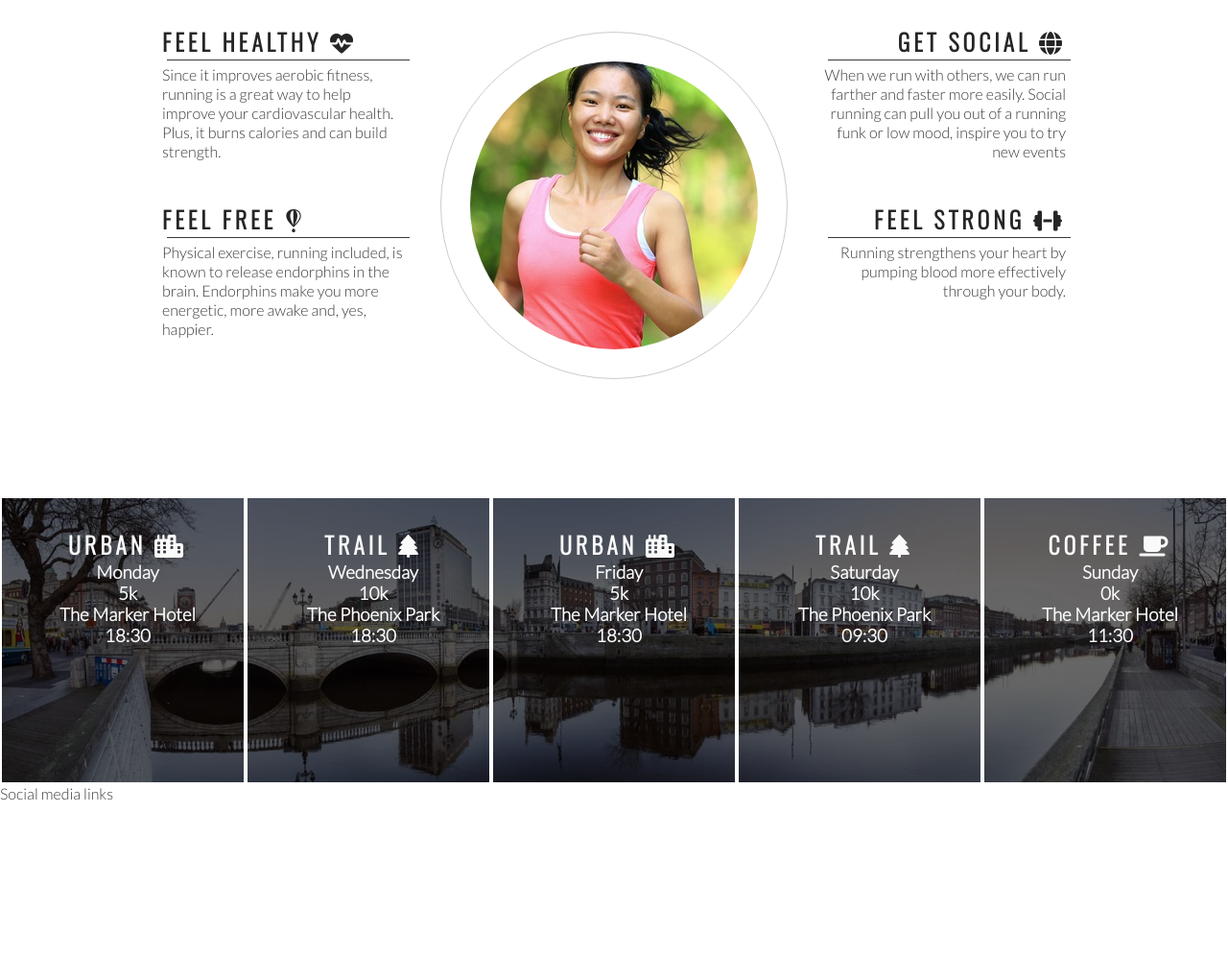
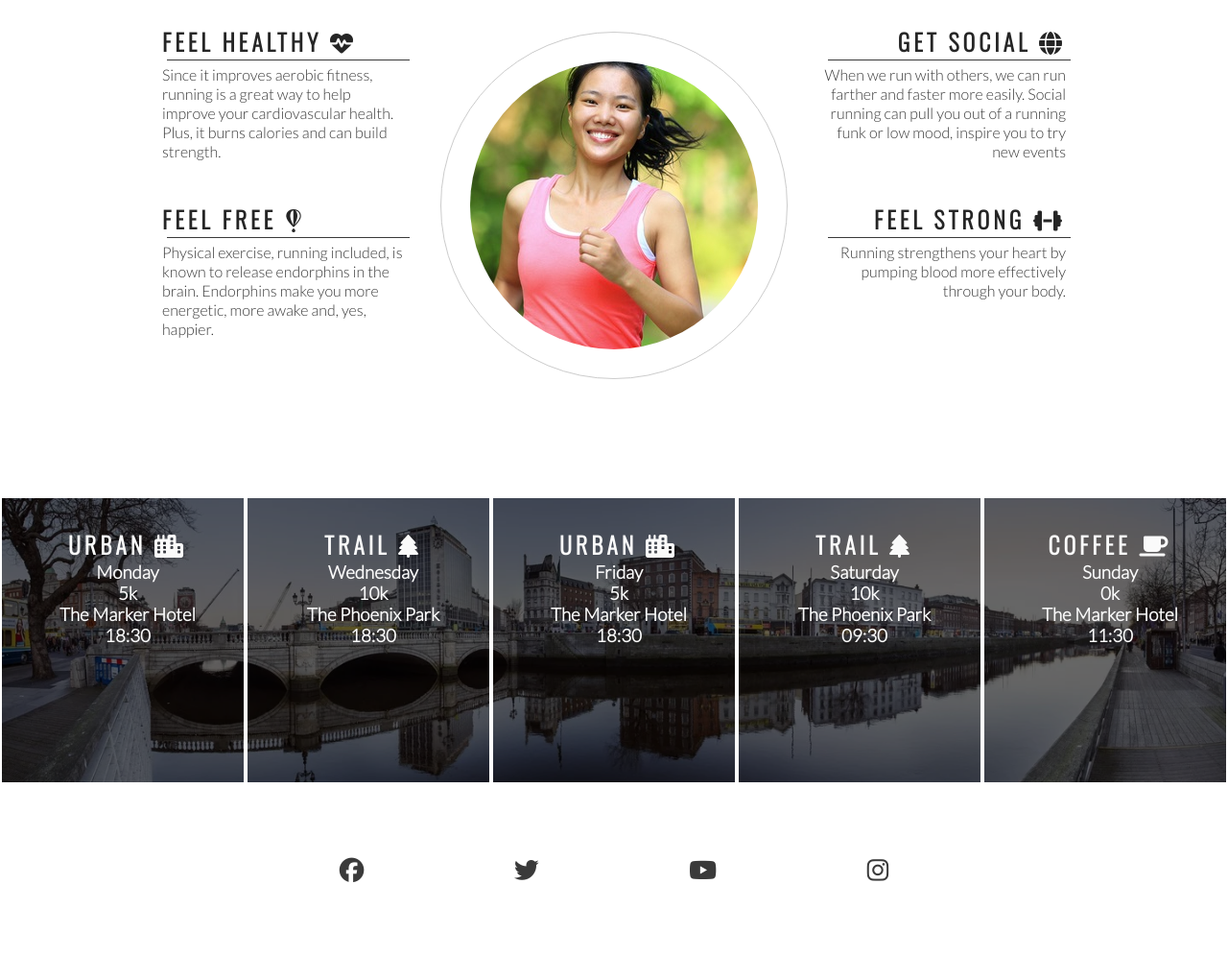
Before and after one commit to antoniog675/Love_Running_Project, a plain HTML site: page index.html in a window 1280 px wide. Shown: the part 778-1774 px from the top of the page at 96% size. Before the commit the page ends 1614 px from the top, so only its background shows below. Drawn offline with nearby package versions, Linux system fonts and the light colour scheme.

Commit message:
add style to footer and social media

```diff
--- a/assets/css/style.css
+++ b/assets/css/style.css
@@ -213,3 +213,24 @@ hr {
 #times h2 {
     color: #fafafa;
 }
+
+/* footer */
+
+footer {
+    height: 150px;
+}
+
+.social-networks {
+    text-align: center;
+}
+
+.social-networks > li {
+    display: inline;
+}
+
+.social-networks i {
+    font-size: 160%;
+    margin: 1%;
+    padding: 5%;
+    color: #3a3a3a;
+}
--- a/index.html
+++ b/index.html
@@ -116,7 +116,24 @@
         </div>
     </section>
     <footer>
-        Social media links
+        <ul class="social-networks">
+            <li>
+                <a href="https://www.facebook.com/" target="_blank" rel="noopener"
+                arial-label="Visit our Facebook page (opens in new tab)"><i class="fab fa-facebook"></i></a>
+            </li>
+            <li>
+                <a href="https://www.twitter.com/" target="_blank" rel="noopener"
+                arial-label="Visit our twitter page (opens in new tab)"><i class="fab fa-twitter"></i></a>
+            </li>
+            <li>
+                <a href="https://www.youtube.com/" target="_blank" rel="noopener"
+                arial-label="Visit our Youtube page (opens in new tab)"><i class="fab fa-youtube"></i></a>
+            </li>
+            <li>
+                <a href="https://www.instagram.com/" target="_blank" rel="noopener"
+                arial-label="Visit our Instagram page (opens in new tab)"><i class="fab fa-instagram"></i></a>
+            </li>
+        </ul>
     </footer>
 
     <!-- font awesome code script-->
```
